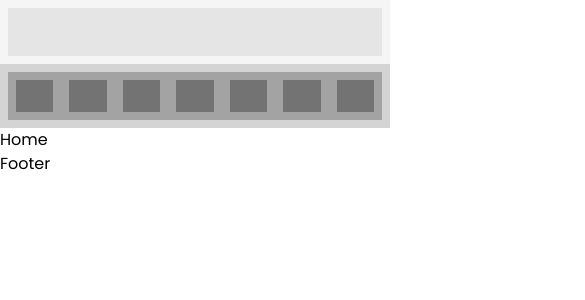
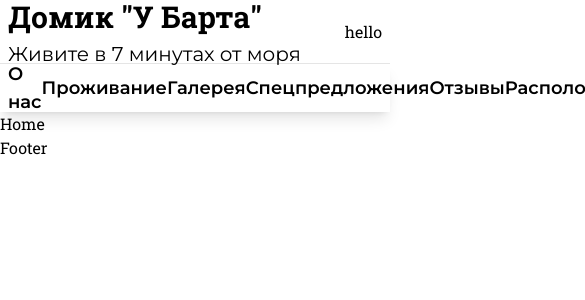
Before and after one commit to iliaalekseevofb/Cottage-rent, a React (Create React App) app: page / in a window 390 px wide. Shown: the top 300 px of the page, 585 px wide, since content can reach past the window. Built offline with nearby package versions, Linux system fonts and the light colour scheme.

Commit message:
Infobar and Navbar are partially done (not responsive, not functional)

```diff
--- a/src/components/InfoBar.js
+++ b/src/components/InfoBar.js
@@ -3,9 +3,15 @@ import { Link } from 'react-router-dom';
 
 const InfoBar = () => {
   return (
-    <div className='w-full h-16 sm:h-20 xl:h-24 p-2 lg:p-3 flex justify-center items-center bg-neutral-100'>
-      <div className='w-full h-full p-2 max-w-screen-2xl bg-neutral-200 grid grid-cols-7 gap-4'>
-
+    <div className='w-full h-16 sm:h-20 xl:h-24 p-2 lg:p-3 flex justify-center items-center border-b border-neutral-200'>
+      <div className='w-full h-full max-w-screen-2xl flex justify-between items-center'>
+        <div className='flex justify-center items-start flex-col'>
+          <h1 className='text-3xl leading-normal font-sans font-bold'>Домик "У Барта"</h1>
+          <p className='text-xl leading-normal font-serif'>Живите в 7 минутах от моря</p>
+        </div>
+        <div>
+          hello
+        </div>
       </div>
     </div>
   )
--- a/src/components/Navbar.js
+++ b/src/components/Navbar.js
@@ -1,16 +1,16 @@
 import React from 'react';
 
 const Navbar = () => {
+  const navbarContent = ['О нас', 'Проживание', 'Галерея', 'Спецпредложения', 'Отзывы', 'Расположение', 'Контакты']
+
   return (
-    <div className='w-full h-16 lg:h-20 p-2 lg:p-3 flex justify-center items-center bg-neutral-300'>
-      <div className='w-full h-full p-2 max-w-screen-2xl bg-neutral-400 grid grid-cols-7 gap-4'>
-        <div className='w-full h-full bg-neutral-500'></div>
-        <div className='w-full h-full bg-neutral-500'></div>
-        <div className='w-full h-full bg-neutral-500'></div>
-        <div className='w-full h-full bg-neutral-500'></div>
-        <div className='w-full h-full bg-neutral-500'></div>
-        <div className='w-full h-full bg-neutral-500'></div>
-        <div className='w-full h-full bg-neutral-500'></div>
+    <div className='w-full h-12 xl:h-16 p-1 lg:p-3 flex justify-center items-center shadow-lg'>
+      <div className='w-full h-full p-1 max-w-screen-2xl flex justify-between items-center'>
+        {navbarContent.map((item, key) => (
+          <div key={key} className='flex justify-center items-center'>
+            <p className='text-lg font-serif font-semibold hover:text-green-500 duration-100 cursor-pointer'>{item}</p>
+          </div>
+        ))}
       </div>
     </div>
   )
--- a/src/index.css
+++ b/src/index.css
@@ -1,4 +1,4 @@
-@import url('https://fonts.googleapis.com/css2?family=Poppins:ital,wght@0,100;0,200;0,300;0,400;0,500;0,600;0,700;0,800;0,900;1,100;1,200;1,300;1,400;1,500;1,600;1,700;1,800;1,900&display=swap');
+@import url('https://fonts.googleapis.com/css2?family=Montserrat:ital,wght@0,100;0,200;0,300;0,400;0,500;0,600;0,700;0,800;0,900;1,100;1,200;1,300;1,400;1,500;1,600;1,700;1,800;1,900&family=Roboto+Slab:wght@100;200;300;400;500;600;700;800;900&display=swap');@tailwind components;
 @tailwind base;
 @tailwind components;
 @tailwind utilities;
@@ -7,5 +7,4 @@
   margin: 0;
   padding: 0;
   box-sizing: border-box;
-  font-family: 'Poppins', sans-serif;
 }
--- a/tailwind.config.js
+++ b/tailwind.config.js
@@ -3,7 +3,10 @@ module.exports = {
     "./src/**/*.{js,jsx,ts,tsx}",
   ],
   theme: {
-    extend: {},
+    fontFamily: {
+      'sans': ['"Roboto Slab"', 'sans'],
+      'serif': ['Montserrat', 'serif']
+    }
   },
   plugins: [],
 }
```
